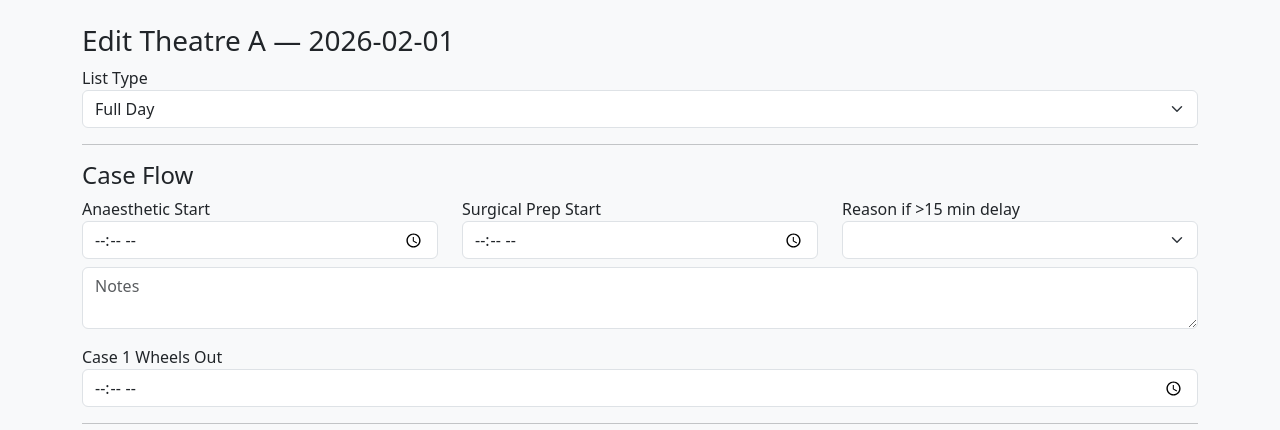
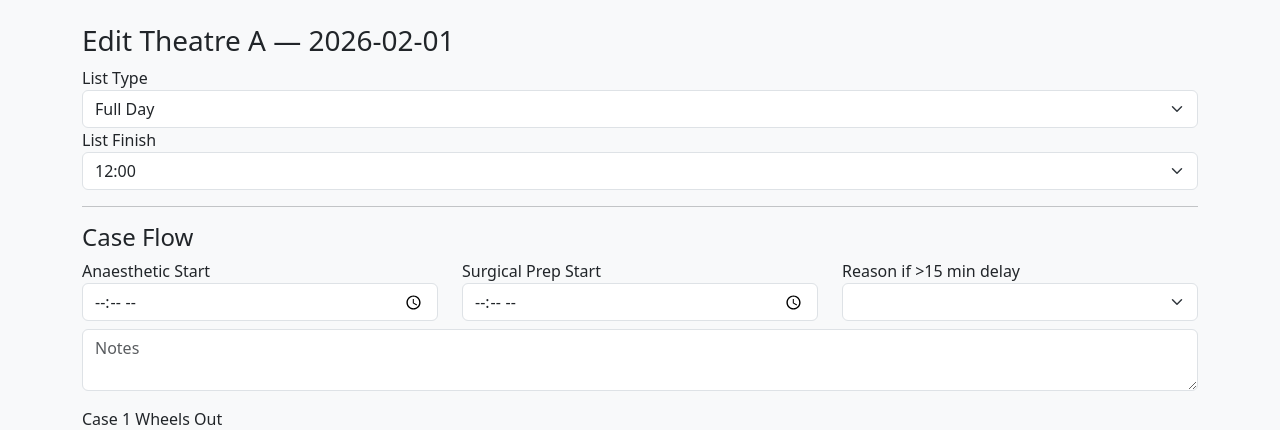
Before and after one commit to OmicronBlade/Theatre_Data, a Flask app: page /edit/1 in a window 1280 px wide. Shown: the part 56-486 px from the top of the page. Run offline with Flask 3, Linux system fonts and the light colour scheme; data comes from the database, SQL or seed files in the repository.

Commit message:
Add Finish Time.

```diff
--- a/app.py
+++ b/app.py
@@ -16,6 +16,7 @@ class Record(db.Model):
     theatre = db.Column(db.String(1))
 
     list_type = db.Column(db.String(10))
+    list_finish = db.Column(db.String(6))
 
     start_anaesthetic_time = db.Column(db.String(5))
     start_surgical_prep_time = db.Column(db.String(5))
@@ -197,7 +198,7 @@ def export_csv():
     writer = csv.writer(output)
 
     header = [
-        "date","theatre","list_type",
+        "date","theatre","list_type", "list_finish",
         "start_anaesthetic_time","start_surgical_prep_time",
 
         "case1_out",
@@ -219,6 +220,7 @@ def export_csv():
             r.thedate,
             r.theatre,
             r.list_type,
+            r.list_finish,
 
             r.start_anaesthetic_time,
             r.start_surgical_prep_time,
--- a/templates/edit.html
+++ b/templates/edit.html
@@ -9,6 +9,13 @@
             <option value="Full">Full Day</option>
             <option value="Half">Half Day</option>
             <option value="No list">No list</option>
+        </select>
+        <label>List Finish</label>
+        <select name="list_finish" class="form-select">
+            <option value="12:00">12:00</option>
+            <option value="13:00">13:00</option>
+            <option value="16:00">16:00</option>
+            <option value="17:00">17:00</option>
         </select>
     </div>
     <hr>
```
